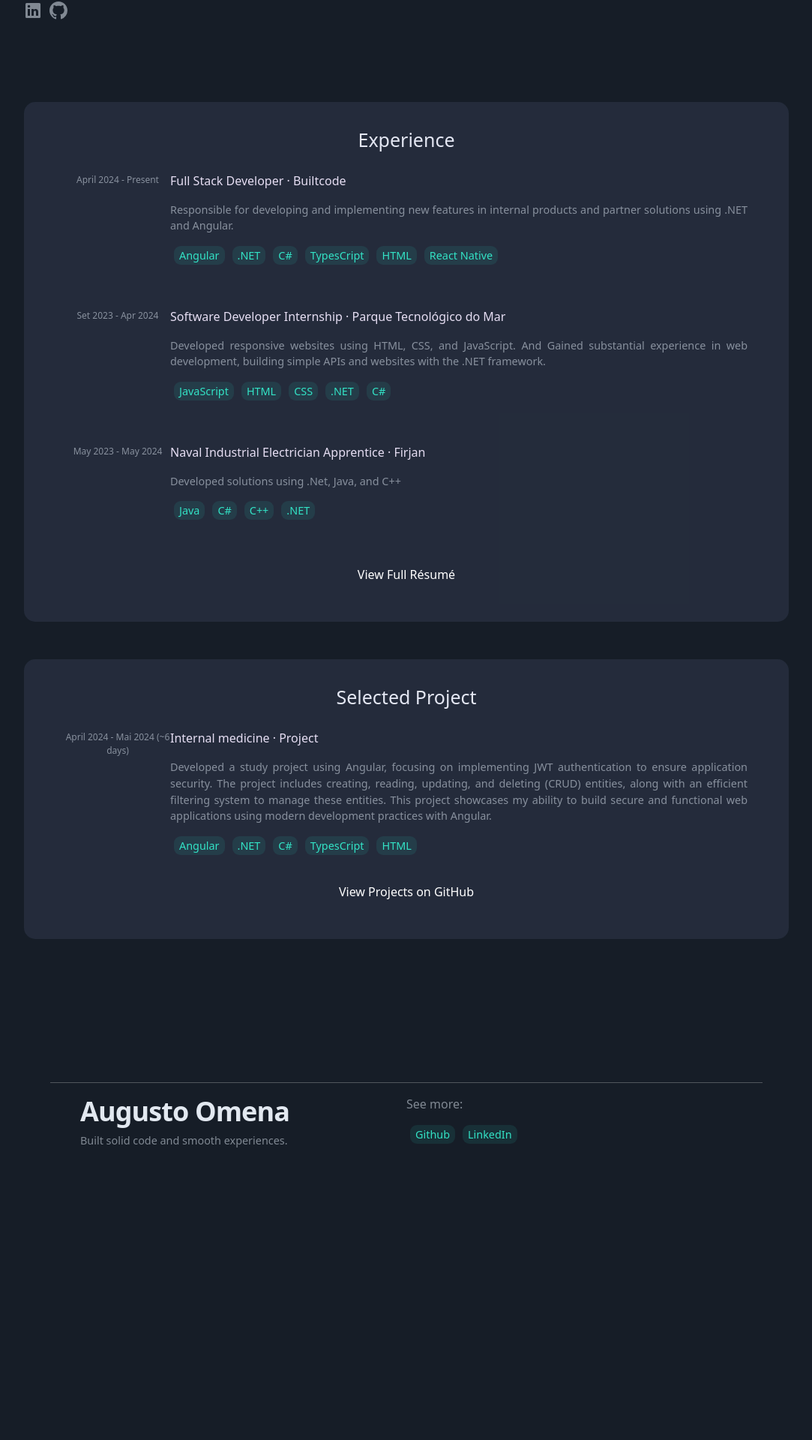
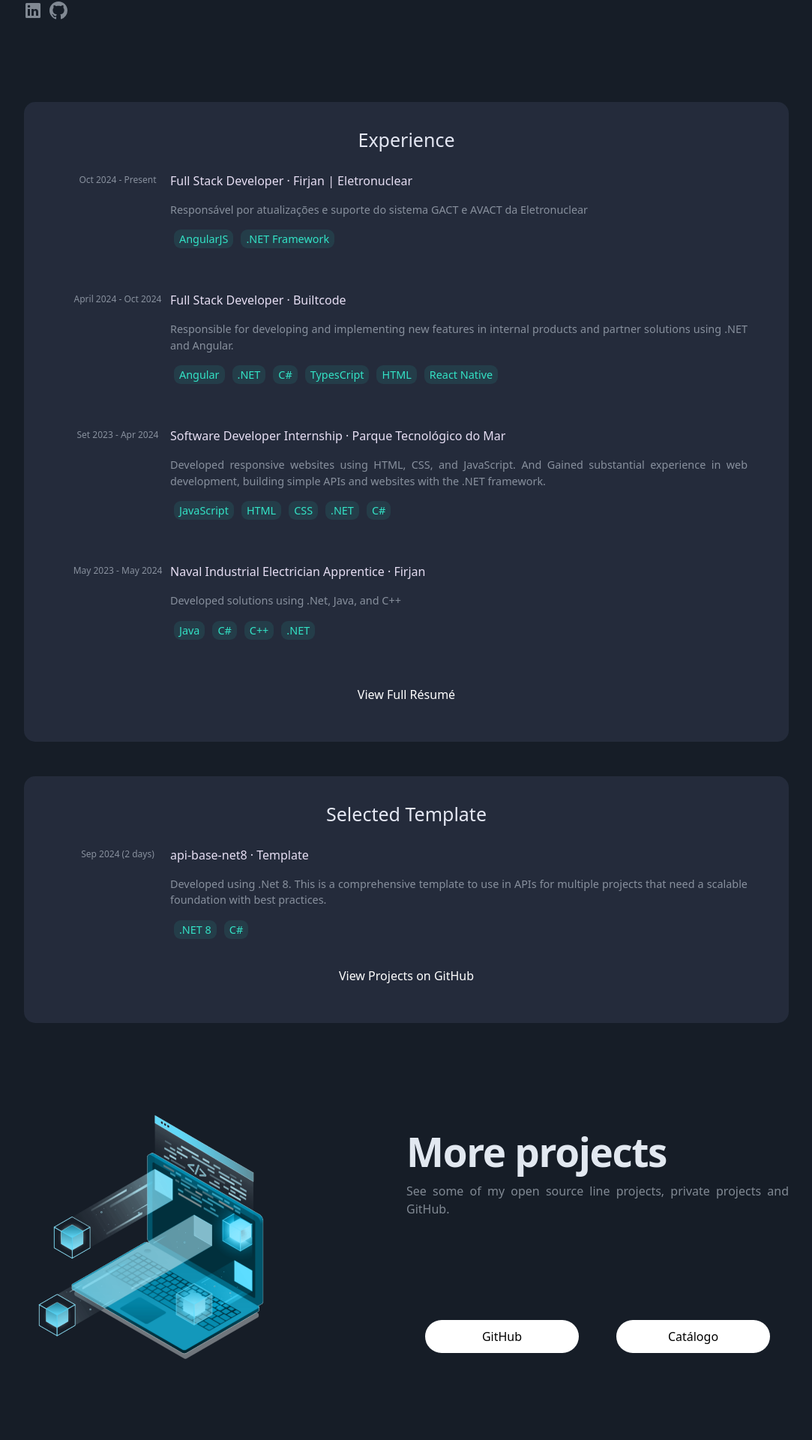
Before and after one commit to AugustoOmena/augusto_omena, an Angular app: page / in a window 1280 px wide. Shown: the part 212-2132 px from the top of the page at 75% size, without its empty margins (98-1181 px from the left). Before the commit the page ends 1796 px from the top, so only its background shows below. Built offline with nearby package versions, Linux system fonts and the light colour scheme.

Commit message:
Atualizando experiencia e adicionando area de projetos

```diff
--- a/src/app/Components/home/home.component.css
+++ b/src/app/Components/home/home.component.css
@@ -1,7 +1,7 @@
 .container {
     display: flex;
     flex-wrap: wrap;
-    padding: 20px;
+    padding: 3.4%;
     max-width: 1100px;
 }
 
@@ -10,7 +10,10 @@
     border-radius: 15px;
     padding: 35px;
     text-align: center;
-    margin-bottom: 50px;
+}
+
+.paddingDivResonant {
+    margin-bottom: 4.5%;
 }
 
 .left-column, .right-column {
@@ -22,9 +25,20 @@
     box-sizing: border-box;
 }
 
+.left-column img {
+    max-width: 350px;
+}
+
 .center-column {
     width: 100%;
     box-sizing: border-box;
+}
+
+.buttonProjects-column {
+    padding-top: 0;
+    padding-bottom: 0;
+    padding-left: 15px;
+    padding-right: 15px;
 }
 
 .right-column {
@@ -37,6 +51,10 @@
         flex-wrap: wrap;
         padding: 20px;
         max-width: 1100px;
+    }
+
+    .right-column .buttonProjects-column {
+        padding-top: 42px !important;
     }
 }
 
@@ -55,7 +73,28 @@
 
     .left-column p {
         text-align: left;
+    }
 
+    .left-column img {
+        display: block;
+        margin-left: auto;
+        margin-right: auto;
+    }
+
+    .left-column .buttonProjects {
+        margin: 0 5px 0 0 !important;
+    }
+
+    .right-column .buttonProjects {
+        margin: 0 0 0 5px !important;
+    }
+
+    .left-column .buttonProjects-column, .right-column .buttonProjects-column {
+        flex: 1 1 50%;
+    }
+
+    .left-column img {
+        max-width: 50%;
     }
 }
 
@@ -80,6 +119,9 @@
         position: sticky;
     }
 
+    .right-column .buttonProjects-column {
+        padding-top: 110px !important;
+    }
 }
 
 .text-4xl {
@@ -142,6 +184,24 @@ a {
     overflow-y: auto;
 }
 
+.buttonProjects {
+    position: relative;
+    margin: 10px;
+    background-color: white;
+    border-radius: 27px;
+    padding: 10px;
+    text-align: center;
+    justify-content: center;
+    max-width: 205px;
+    transition: 0.3s;
+    z-index: 20;
+  }
+
+  .buttonProjects:hover {
+    box-shadow: 0 0 15px 5px #33E3C6;
+    cursor: pointer;
+  }
+
 .glass {
     padding: 20px;
 }
@@ -181,10 +241,6 @@ a {
 
 .bottom-20{
     margin-bottom: 20px;
-}
-
-.bottom-90{
-    margin-bottom: 90px;
 }
 
 .social-icons {
@@ -243,3 +299,16 @@ hr {
 .line-space {
 line-height: 1.8;
 }
+
+.alert-message {
+    position: fixed;
+    top: 0;
+    left: 0;
+    width: 100%;
+    background-color: #f4db36;
+    color: white;
+    text-align: center;
+    padding: 10px;
+    font-size: 16px;
+    z-index: 1000;
+  }
--- a/src/app/Components/home/home.component.html
+++ b/src/app/Components/home/home.component.html
@@ -1,6 +1,6 @@
 <div class="container">
     <div class="left-column">
-      <h1 class=".text-4xl .font-bold .tracking-tight .text-slate-200 sm:text-5xl bona-nova-sc-bold" >Augusto Omena</h1>
+      <h1 class="text-sm font-bold tracking-tight text-slate-200 sm:text-xs bona-nova-sc-bold"  >Augusto Omena</h1>
       <h2 class="bona-nova-sc-regular">Full Stack Developer</h2>
       <div class="social-icons">
         <a href="https://www.linkedin.com/in/augusto-omena" target="_blank" aria-label="LinkedIn">
@@ -23,15 +23,34 @@
 </div>
 
 <div class="container">
-  <div class="center-column bottom-90">
-    <div class="content">
+  <div class="center-column">
+    <div class="content paddingDivResonant">
       <h2 class="title-content">Experience</h2>
       <div class="glass-container">
         <a [href]="'https://www.builtcode.com.br'" target="_blank" class="no-underline">
           <div class="glass">
             <div class="left-column" style="max-width: 140px; padding: 2px 0;">
               <p class="bona-nova-sc-regular" style="font-size: 12px;">
-                April 2024 - Present
+                Oct 2024 - Present
+              </p>
+            </div>
+            <div class="right-column bona-nova-sc-regular" style="padding: 0 0;">
+                <p class="bona-nova-sc-regular enterprise" >Full Stack Developer · Firjan | Eletronuclear</p>
+              <p class="p-90">
+                Responsável por atualizações e suporte do sistema GACT e AVACT da Eletronuclear
+              </p>
+              <p translate="no" class="details line-space p-90">
+                <span>AngularJS</span>
+                <span>.NET Framework</span>
+              </p>
+            </div>
+          </div>
+        </a>
+        <a [href]="'https://www.builtcode.com.br'" target="_blank" class="no-underline">
+          <div class="glass">
+            <div class="left-column" style="max-width: 140px; padding: 2px 0;">
+              <p class="bona-nova-sc-regular" style="font-size: 12px;">
+                April 2024 - Oct 2024
               </p>
             </div>
             <div class="right-column bona-nova-sc-regular" style="padding: 0 0;">
@@ -101,27 +120,25 @@
     </div>
 
       <div class="content">
-        <h2 class="title-content">Selected Project</h2>
+        <h2 class="title-content">Selected Template</h2>
         <div class="glass-container">
           <a [href]="'https://github.com/AugustoOmena/Clinica-Medica-webapp'" target="_blank" class="no-underline">
             <div class="glass">
               <div class="left-column" style="max-width: 140px; padding: 2px 0;">
                 <p class="bona-nova-sc-regular" style="font-size: 12px;">
-                  April 2024 - Mai 2024 (~6 days)
+                  Sep 2024 (2 days)
                 </p>
               </div>
               <div class="right-column bona-nova-sc-regular" style="padding: 0 0;">
-                  <p class="bona-nova-sc-regular enterprise" >Internal medicine · Project</p>
-                <p class="p-90">
-                  Developed a study project using Angular, focusing on implementing JWT authentication to ensure application security. The project includes creating, reading, updating, and deleting (CRUD) entities, along with an efficient filtering system to manage these entities. This project showcases my ability to build secure and functional web applications using modern development practices with Angular.                </p>
+                  <p class="bona-nova-sc-regular enterprise" >api-base-net8 · Template</p>
+                  <p class="p-90">
+                    Developed using .Net 8. This is a comprehensive template to use in APIs for multiple projects that need a scalable foundation with best practices.
+                  </p>
                   <p translate="no" class="details line-space p-90">
-                    <span>Angular</span>
-                    <span>.NET</span>
+                    <span>.NET 8</span>
                     <span>C#</span>
-                    <span>TypesCript</span>
-                    <span>HTML</span>
                   </p>
-                </div>
+              </div>
             </div>
           </a>
         </div>
@@ -130,6 +147,42 @@
         </a>
       </div>
     </div>
+
+    <div class="container" style="padding: 0;">
+      <div class="left-column">
+        <img src="imgs/computer.png" alt="">
+      </div>
+      <div class="right-column bona-nova-sc-regular">
+        <h1 class="text-sm font-bold tracking-tight text-slate-200 sm:text-xs bona-nova-sc-bold"
+          style="margin-top: 30px;">
+          More projects
+        </h1>
+        <p class="bona-nova-sc-regular">
+          See some of my open source line projects, private projects and GitHub.</p>
+        <div class="container" style="padding-left: 0; padding-right: 0;">
+          <div class="left-column buttonProjects-column">
+            <a class="link" href="https://github.com/AugustoOmena" target="_blank">
+              <div class="buttonProjects">
+                <p style="color:black; margin: 0; text-align: center;">
+                  GitHub
+                </p>
+              </div>
+            </a>
+          </div>
+          <div class="right-column buttonProjects-column bona-nova-sc-regular">
+            <div class="buttonProjects"(click)="showMessage()" >
+              <p style="color:black; margin: 0;">
+                Catálogo
+              </p>
+            </div>
+          </div>
+          <div *ngIf="messageVisible" class="alert-message">
+            Opa, Estou trabalhando nessa tela e logo estará disponível.
+          </div>
+        </div>
+      </div>
+    </div>
+
 
     <div class="bottom">
       <hr>
--- a/src/app/Components/home/home.component.ts
+++ b/src/app/Components/home/home.component.ts
@@ -9,5 +9,14 @@ export class HomeComponent implements AfterViewInit {
   ngAfterViewInit() {
 
   }
+  messageVisible = false;
+
+  showMessage() {
+    this.messageVisible = true;
+
+    setTimeout(() => {
+      this.messageVisible = false;
+    }, 3000);
+  }
 
 }
```
Also changed, not shown: public/imgs/computer.png (added).
